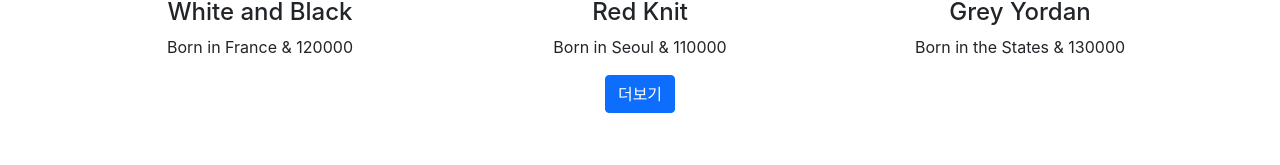
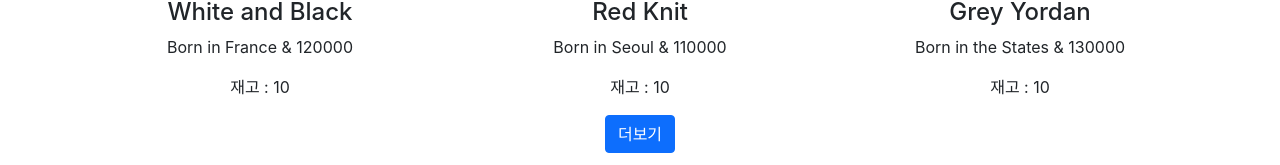
Before and after one commit to heyji-ten/React-Class, a React (Create React App) app in the folder shop/: page / in a window 1280 px wide. Shown: the part 575-740 px from the top of the page. Built offline with nearby package versions, Linux system fonts and the light colour scheme.

Commit message:
20220103

```diff
--- a/shop/src/App.js
+++ b/shop/src/App.js
@@ -1,4 +1,4 @@
-import React, {useState} from 'react';
+import React, {useState, useContext} from 'react';
 import logo from './logo.svg';
 import './App.css';
 import { Navbar, Container, Nav, NavDropdown, Form, FormControl, Button } from 'react-bootstrap';
@@ -8,6 +8,8 @@ import Detail from './Detail.js';
 import axios from 'axios';
 
 import { Link, Route, Switch } from 'react-router-dom';
+
+export let 재고context = React.createContext(); //같은 변수값을 공유할 범위 생성
 
 function App() {
 
@@ -69,6 +71,9 @@ function App() {
     </div>
 
     <div className="container">
+
+      <재고context.Provider value={재고}> {/* 값 공유를 원하는 HTMl들을 <범위.Provider>로 감싸고 value={공유원하는값} */}
+
       <div className="row">
         {
           shoes.map((a,i)=>{
@@ -76,6 +81,9 @@ function App() {
           })
         }
       </div>
+
+      </재고context.Provider>
+
       <button className='btn btn-primary' onClick={() => {
 
         // axios.post('서버url',{ id : 'codingapple', pw : 1234 }); //서버에 데이터를 보내는 법
@@ -100,9 +108,13 @@ function App() {
     </div>
   </Route>
 
+  <재고context.Provider value={재고}>
+
   <Route path="/detail/:id">
     <Detail shoes={shoes} 재고={재고} 재고변경={재고변경}/>
   </Route>
+
+  </재고context.Provider>
 
   <Route path="/:id">
     <div>아무거나 적었을때 이거 보여줌</div>
@@ -119,13 +131,35 @@ function App() {
 
 
 function Products(props) {
+
+  let 재고 = useContext(재고context);
+
   return (
     <div className="col-md-4">
       <img src={ 'https://codingapple1.github.io/shop/shoes' + (props.i+1) + '.jpg' } width="100%"/>
       <h4>{ props.shoes.title }</h4>
       <p>{ props.shoes.content } & { props.shoes.price }</p>
+
+      {/* props 대신 context를 쓰자
+      - 하위 컴포넌트들이 props 없이도 부모의 값을 사용가능
+      1. React.createContext()로 범위생성
+      2. 같은 값을 공유할 HTML을 범위로 싸매기 ex. <재고context.Provider value={재고}>
+      3. useContext(범위이름)로 공유된 값 사용하기
+      ---------
+      * 간단한 데이터 전송은 간단한 props를 쓰자
+      * 컴포넌트가 많을 때 사용하기 좋음 */}
+
+      <Test />
+
     </div>
   )
 }
 
+function Test() {
+
+  let 재고 = useContext(재고context);
+
+  return <p>재고 : {재고[0]}</p>
+}
+
 export default App;
--- a/shop/src/Detail.js
+++ b/shop/src/Detail.js
@@ -1,8 +1,10 @@
 import axios from 'axios';
-import React, {useEffect, useState} from 'react';
+import React, {useEffect, useState, useContext} from 'react';
 import { useHistory, useParams } from 'react-router-dom';
 import styled from 'styled-components';
 import './Detail.scss';
+
+import {재고context} from './App.js';
 
 let 박스 = styled.div`
     padding : 20px;
@@ -34,6 +36,8 @@ function Detail(props){
 
     let [alert, alert변경] = useState(true);
     let [inputData, inputData변경] = useState('');
+
+    let 재고 = useContext(재고context);
 
     useEffect(()=>{
 
```
